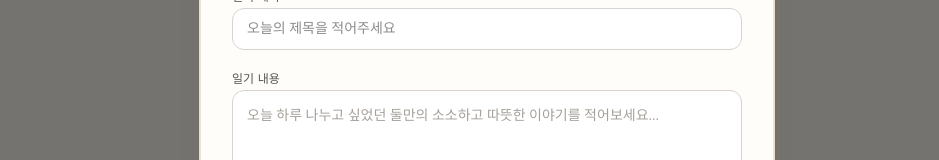
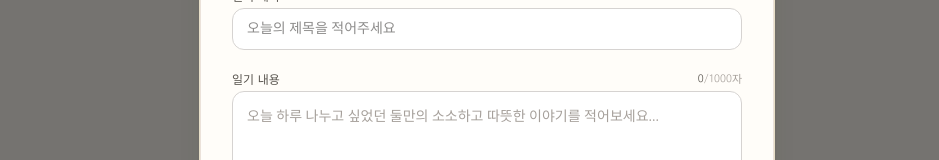
Before and after one commit to meisteryi/Warmth, a Next.js app: page / in a window 1280 px wide. Both pictures are taken after a click on the button "초기 상태로 되돌리기". Shown: the part 212-372 px from the top of the page, without its empty margins (153-1092 px from the left). Built offline with nearby package versions, Linux system fonts and the light colour scheme; no server answers; the database is empty; a web font is replaced by a local one.

Commit message:
fix(ui): disable textarea resizing and enforce 1000 character limit

```diff
--- a/src/components/WriteDiaryModal.tsx
+++ b/src/components/WriteDiaryModal.tsx
@@ -349,8 +349,9 @@ export default function WriteDiaryModal({
                 <input
                   type="text"
                   required
+                  maxLength={60}
                   value={title}
-                  onChange={(e) => setTitle(e.target.value)}
+                  onChange={(e) => setTitle(e.target.value.slice(0, 60))}
                   placeholder="오늘의 제목을 적어주세요"
                   className="w-full px-3.5 py-2.5 rounded-xl border border-stone-300 bg-white/90 focus:bg-white focus:outline-none focus:ring-2 focus:ring-[#6B1724]/20 focus:border-[#6B1724] font-serif-warm text-base sm:text-sm text-stone-900"
                 />
@@ -358,16 +359,25 @@ export default function WriteDiaryModal({
 
               {/* 본문 입력 */}
               <div>
-                <label className="block text-xs font-sans-ui text-stone-600 mb-1">
-                  일기 내용
-                </label>
+                <div className="flex items-center justify-between mb-1">
+                  <label className="block text-xs font-sans-ui text-stone-600">
+                    일기 내용
+                  </label>
+                  <span className="text-[11px] font-sans-ui text-stone-400">
+                    <span className={content.length >= 1000 ? 'text-rose-600 font-bold' : 'text-stone-600'}>
+                      {content.length}
+                    </span>
+                    /1000자
+                  </span>
+                </div>
                 <textarea
                   required
-                  rows={5}
+                  rows={6}
+                  maxLength={1000}
                   value={content}
-                  onChange={(e) => setContent(e.target.value)}
+                  onChange={(e) => setContent(e.target.value.slice(0, 1000))}
                   placeholder="오늘 하루 나누고 싶었던 둘만의 소소하고 따뜻한 이야기를 적어보세요..."
-                  className="w-full p-3.5 rounded-xl border border-stone-300 bg-white/90 focus:bg-white focus:outline-none focus:ring-2 focus:ring-[#6B1724]/20 focus:border-[#6B1724] font-serif-warm text-base sm:text-sm leading-relaxed text-stone-900 placeholder:text-stone-400"
+                  className="w-full p-3.5 rounded-xl border border-stone-300 bg-white/90 focus:bg-white focus:outline-none focus:ring-2 focus:ring-[#6B1724]/20 focus:border-[#6B1724] font-serif-warm text-base sm:text-sm leading-relaxed text-stone-900 placeholder:text-stone-400 resize-none"
                 />
               </div>
 
```
